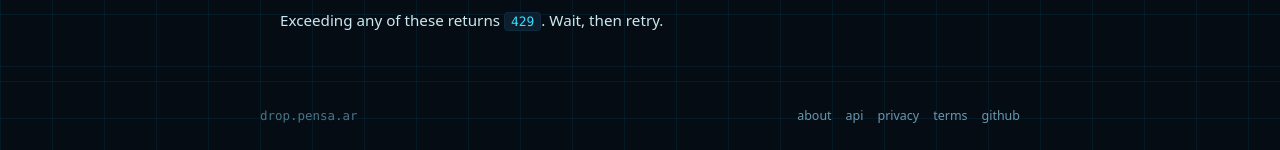
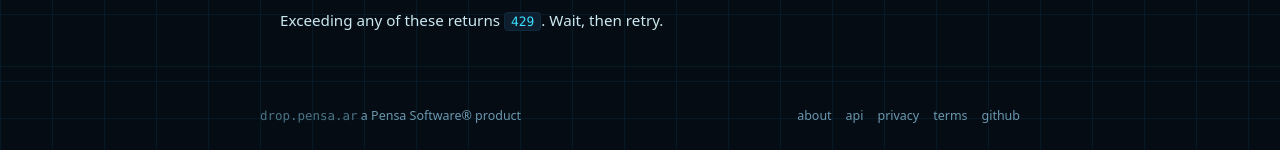
Before and after one commit to pensados/drop-pensa, a FastAPI app: page /api in a window 1280 px wide. Shown: the part 3626-3776 px from the top of the page. Run offline with FastAPI, Linux system fonts and the light colour scheme; parts of the project's set-up code (start-up, migrations or seed data) failed here and were passed over.

Commit message:
web: add "a Pensa Software® product" attribution to footer
Drop's web footer previously only said "drop.pensa.ar" — neutral
but it didn't connect the product to the umbrella brand. Adding
the small attribution line:

  drop.pensa.ar
  a Pensa Software® product   ← new

Mirrors the same pattern now used on:
  - sentinelx.app          (a Pensa Software® product)
  - sentinelx.pensa.ar     (a Pensa Software® product · built by pensa.ar)
  - pensa.ar               (Pensa Software® registered mark)

The link goes to pensa.ar/legal/marca/ — the public trademark
documentation page. That gives any curious visitor a way to verify
the registered mark (INPI Argentina, Class 42, Acta 4603617).

Both the static and Jinja-templated versions of the footer get
the same change.

```diff
--- a/src/drop_pensa/web/static/index.html
+++ b/src/drop_pensa/web/static/index.html
@@ -110,7 +110,10 @@
 
   <footer class="footer">
     <div class="wrap footer-inner">
-      <span class="footer-tag">drop.pensa.ar</span>
+      <div class="footer-brand">
+        <span class="footer-tag">drop.pensa.ar</span>
+        <span class="footer-product">a <a href="https://pensa.ar/legal/marca/" target="_blank" rel="noopener">Pensa Software®</a> product</span>
+      </div>
       <nav class="footer-links">
         <a href="/about">about</a>
         <a href="/api">api</a>
--- a/src/drop_pensa/web/templates/_footer.html
+++ b/src/drop_pensa/web/templates/_footer.html
@@ -1,6 +1,9 @@
 <footer class="footer">
   <div class="wrap footer-inner">
-    <span class="footer-tag">drop.pensa.ar</span>
+    <div class="footer-brand">
+      <span class="footer-tag">drop.pensa.ar</span>
+      <span class="footer-product">a <a href="https://pensa.ar/legal/marca/" target="_blank" rel="noopener">Pensa Software®</a> product</span>
+    </div>
     <nav class="footer-links">
       <a href="/about">about</a>
       <a href="/api">api</a>
```
